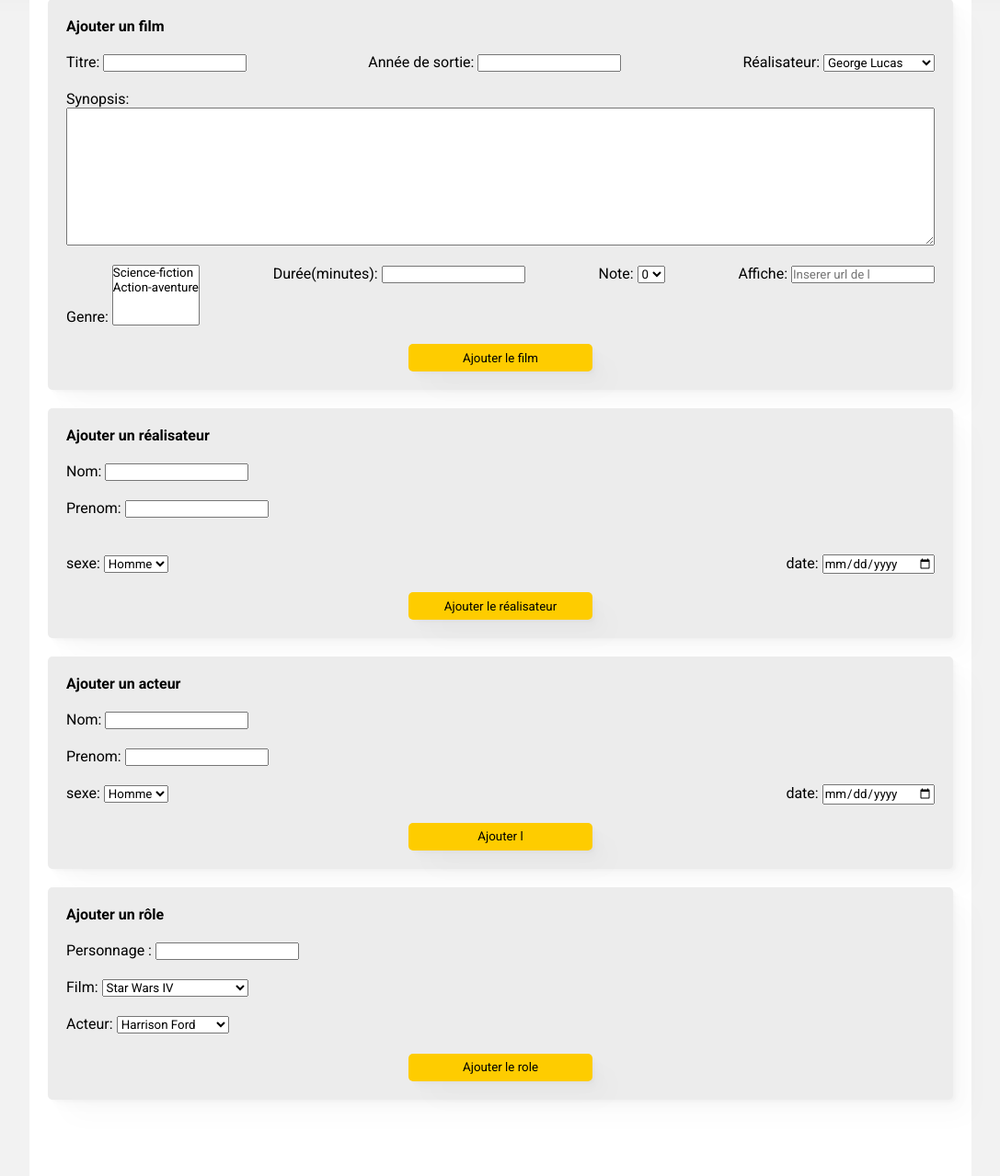
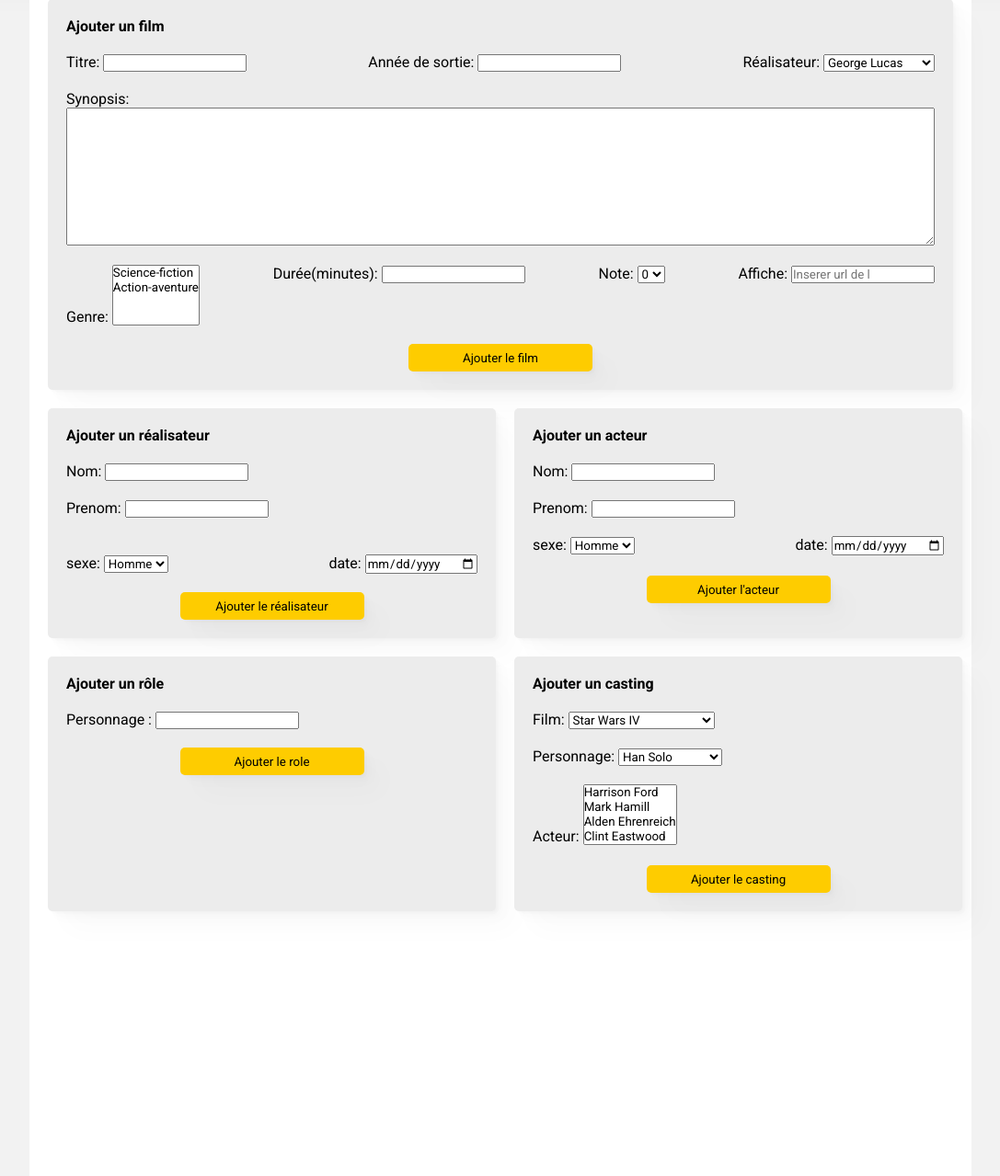
Before and after one commit to romdk/cinema, a PHP site: page /admin.php in a window 1280 px wide. Shown: the part 126-1405 px from the top of the page at 92% size, without its empty margins (96-1183 px from the left). Run offline with PHP 8.4, Linux system fonts and the light colour scheme.

Commit message:
formulaire ajouter casting

```diff
--- a/admin.php
+++ b/admin.php
@@ -37,9 +37,9 @@
         </div>
         <div class='row'>
             <label>Genre:
-                <select name="genre[]" multiple>
-                    <option value="1">Science-fiction</option>
-                    <option value="2">Action-aventure</option>
+                <select name='genre[]' multiple>
+                    <option value='1'>Science-fiction</option>
+                    <option value='2'>Action-aventure</option>
                 </select>
             </label>
             <div>
@@ -74,7 +74,7 @@
         </form>
     </div>
 
-    <div id='realisateurActeurRole'>
+    <div class='doubleForm'>
         <div class='adminForm'>
         <h4>Ajouter un réalisateur</h4>
 
@@ -148,11 +148,13 @@
             </div>
         </div>
             <div class='btnAjouter'>
-                <input type='submit' name='ajouterActeur' value='Ajouter l'acteur' >
+                <input type='submit' name='ajouterActeur' value="Ajouter l'acteur" >
             </div>
         </form>
         </div>
 
+    </div>
+    <div class='doubleForm'>
         <div class='adminForm'>
             <h4>Ajouter un rôle</h4>
 
@@ -163,23 +165,45 @@
                         <input type='text' name='nom_personnage'>
                     </label>
                 </div>
+                    <div class='btnAjouter'>
+                    <input type='submit' name='ajouterRole' value='Ajouter le role' >
+                </div>
+            </form>
+        </div>
+        <div class='adminForm'>
+            <h4>Ajouter un casting</h4>
+
+            <form action='index.php?action=ajoutCasting' method='post'>
                 <div class='row'>
                     <label>
                         Film:
                         <select name='film'>
-                        <option value='0'>Star Wars IV</option>
+                            <option value='1'>Star Wars IV</option>
+                            <option value='2'>Blade Runner</option>
                             <option value='3'>Star Wars V</option>
+                            <option value='4'>Indiana Jones</option>
                             <option value='5'>Solo: A Star Wars Story</option>
-                        <option value='2'>Blade Runner</option>
-                        <option value='4'>Indiana Jones</option>
                             <option value='6'>Cry Macho</option>
                         </select>
                     </label>
                 </div>
                 <div class='row'>
                 <label>
+                Personnage:
+                    <select name='personnage'>
+                        <option value='0'>Han Solo</option>
+                        <option value='1'>Indiana Jones</option>
+                        <option value='2'>Luke Skywalker</option>
+                        <option value='3'>Rick Deckard</option>
+                        <option value='4'>Miko</option>
+                        <option value='5'>Leia Organa</option>
+                    </select>
+                </label>
+                </div>
+                <div class='row'>
+                    <label>
                         Acteur:
-                <select name='acteur'>
+                        <select name='acteur[]' multiple>
                             <option value='1'>Harrison Ford</option>
                             <option value='2'>Mark Hamill</option>
                             <option value='3'>Alden Ehrenreich</option>
@@ -189,7 +213,7 @@
                     </label>
                 </div>
                     <div class='btnAjouter'>
-                <input type='submit' name='ajouterRole' value='Ajouter le role' >
+                    <input type='submit' name='ajouterCasting' value='Ajouter le casting' >
                 </div>
             </form>
         </div>
```
Lines whose indentation alone changed are shown as unchanged.
